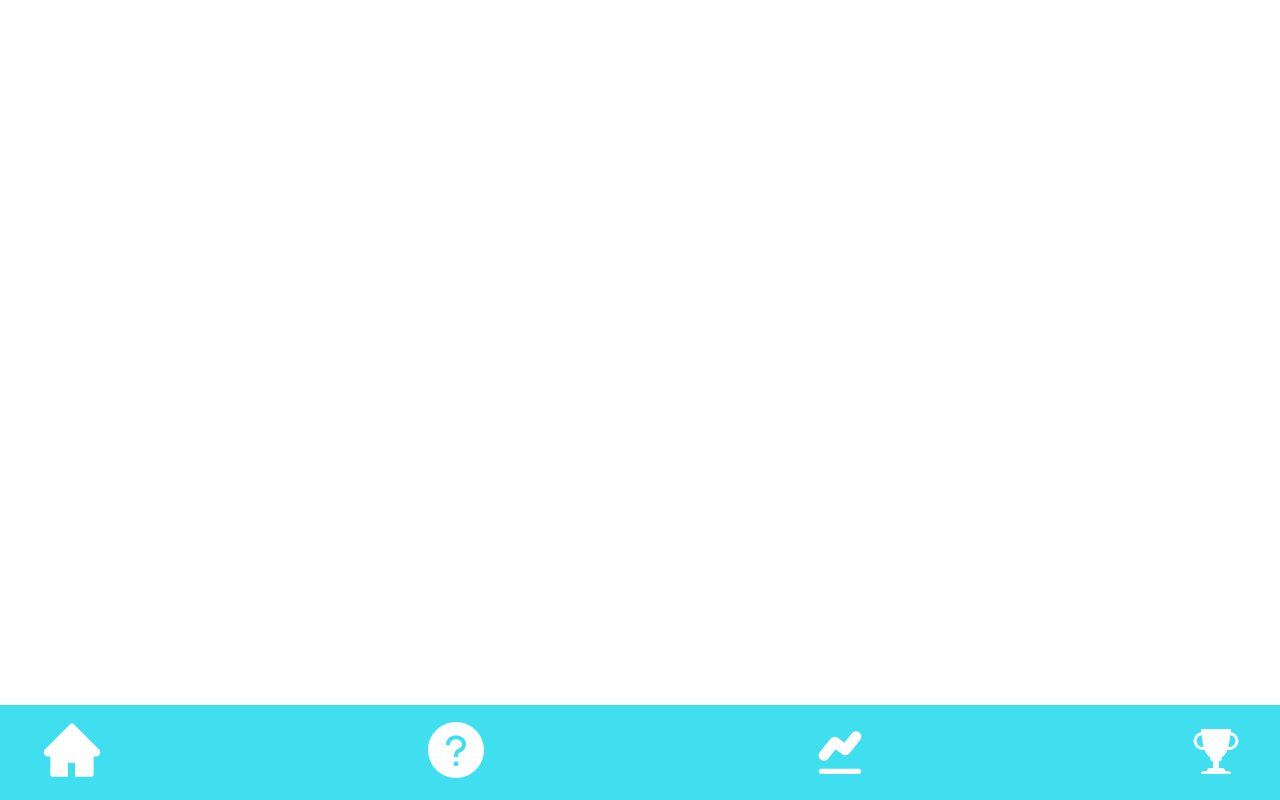
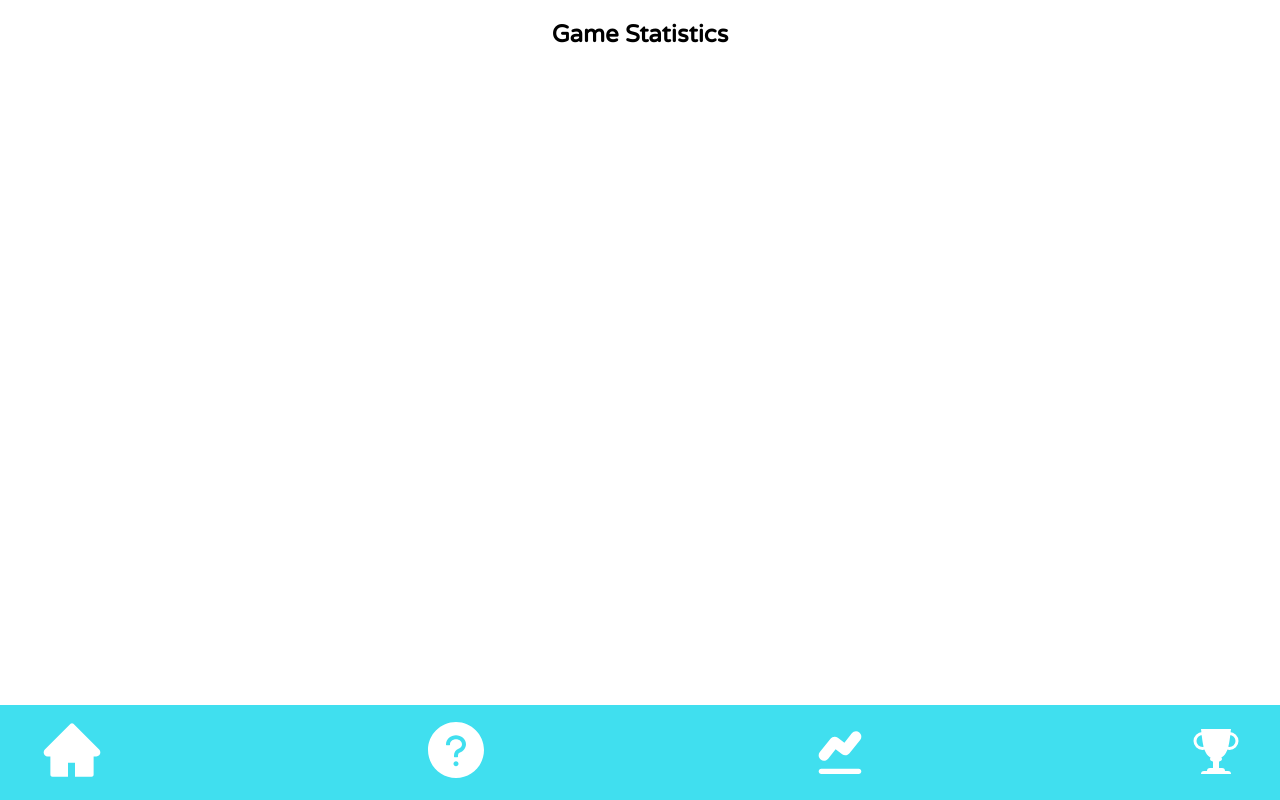
Before and after one commit to ornevo/ClimateGame, a React (Create React App) app in the folder app/: page /stats in a window 1280 px wide. Before the commit this address had no page. Built offline with nearby package versions, Linux system fonts and the light colour scheme.

Commit message:
new stats component

```diff
--- a/app/src/components/AppFooter.jsx
+++ b/app/src/components/AppFooter.jsx
@@ -38,7 +38,7 @@ export const AppFooter = () => {
                             {isShowTerm && <TermPopup showTerm={isShowTerm} closeTerm={onCloseTerm} />}
                         <TermIcon />
                     </li>
-                    <li><StatisticsIcon /></li>
+                    <li><NavLink to="/stats" className="footer-nav-link"><StatisticsIcon /></NavLink></li>
                     <li><NavLink to="/score" className="footer-nav-link"><HighScoreIcon /></NavLink></li>
                 </ul>
             </div>
--- /dev/null
+++ b/app/src/components/GameStats.jsx
@@ -0,0 +1,9 @@
+import React from 'react'
+
+export const GameStats = () => {
+    return (
+        <section className='game-stats-container'>
+            <h1>Game Statistics</h1>
+        </section>
+    )
+}
--- a/app/src/routes.js
+++ b/app/src/routes.js
@@ -2,8 +2,13 @@ import WelcomeView from '../src/components/WelcomeView.jsx'
 import GameView from '../src/components/GameView.jsx'
 import About from '../src/components/About.jsx'
 import {HighScore} from '../src/components/HighScore.jsx'
+import {GameStats} from '../src/components/GameStats.jsx'
 
 const routes = [
+    {
+        path: '/stats',
+        component: <GameStats />,
+    },
     {
         path: '/score',
         component: <HighScore />,
```
